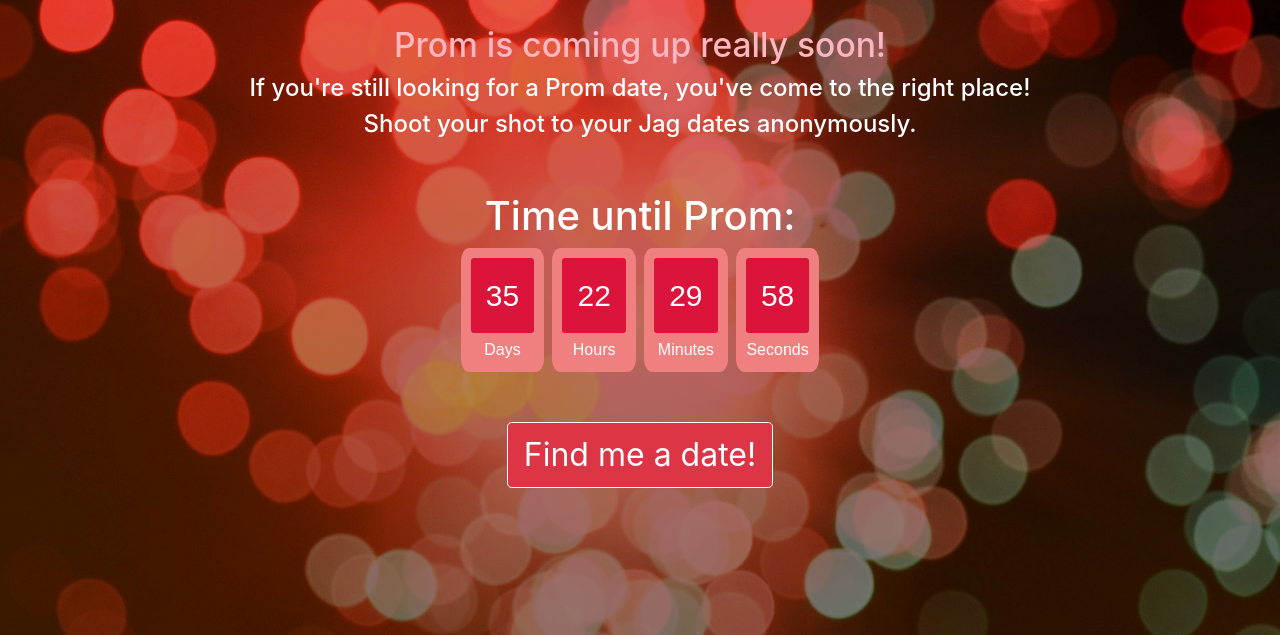
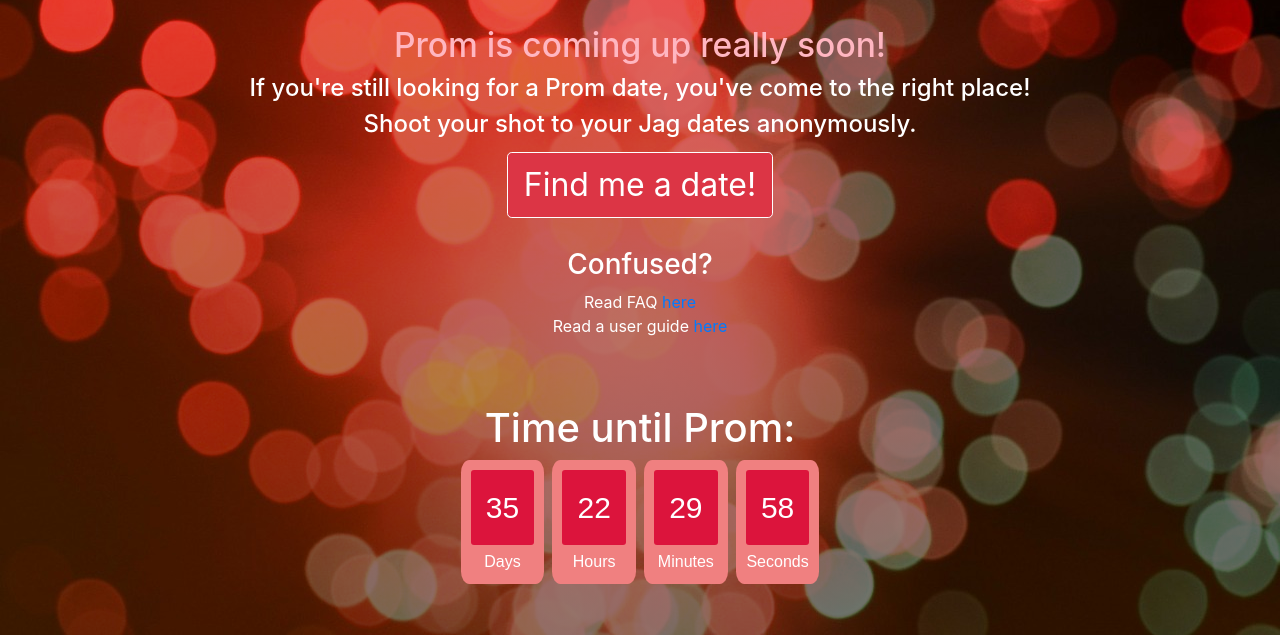
Before and after one commit to EdwardX29/nwprom, a Django app: page / in a window 1280 px wide. Shown: the part 165-800 px from the top of the page. Run offline with Django 4.2, Linux system fonts and the light colour scheme; some libraries are stand-ins or nearby versions.

Commit message:
confused

```diff
--- a/promApp/templates/promApp/index.html
+++ b/promApp/templates/promApp/index.html
@@ -15,6 +15,21 @@
     If you're still looking for a Prom date, you've come to the right place! <br>
     Shoot your shot to your Jag dates anonymously.<br>
   </span>
+</div>
+
+<div class="button-div">
+  <a  id="love-button" class="btn btn-lg btn-outline-danger" style="margin-top:10px;" href="{%provider_login_url 'google'%}">Find me a date!</a>
+</div>
+
+<div style="display:flex;flex-direction:column;align-items:center;justify-content:center;text-align:center;">
+  <h3>
+    Confused?
+  </h3>
+  <p>
+    Read FAQ <a href="{%url 'promApp:about'%}">here</a>
+    <br>
+    Read a user guide <a href="{%url 'promApp:guide'%}">here</a>
+  </p>
 </div>
 
 <div id="clock-cont">
@@ -39,8 +54,6 @@
   </div>
 </div>
 
-<div class="button-div">
-  <a  id="love-button" class="btn btn-lg btn-outline-danger" href="{%provider_login_url 'google'%}">Find me a date!</a>
-</div>
+
 
 {%endblock main%}
```
Also changed, not shown: db.sqlite3, promApp/templates/promApp/err500.html (renamed from promApp/templates/promApp/error500.html).
